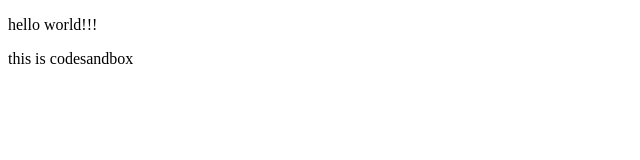
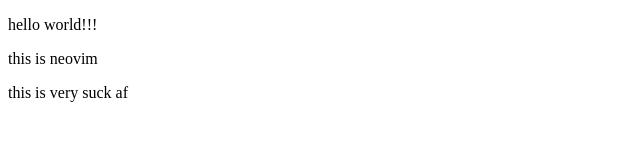
Before and after one commit to kokossVN/codesandbox-firstweb, a website: page index.html in a window 1280 px wide. Shown: the whole page, without its empty margins (0-640 px from the left). Drawn offline with Linux system fonts and the light colour scheme.

Commit message:
do notting

```diff
--- a/index.html
+++ b/index.html
@@ -5,6 +5,7 @@
 </head>
 <body>
 <p> hello world!!!</p>
-<p> this is codesandbox </p>
+<p> this is neovim</p>
+<p> this is very suck af</p>
 </body>
 </html>
```
